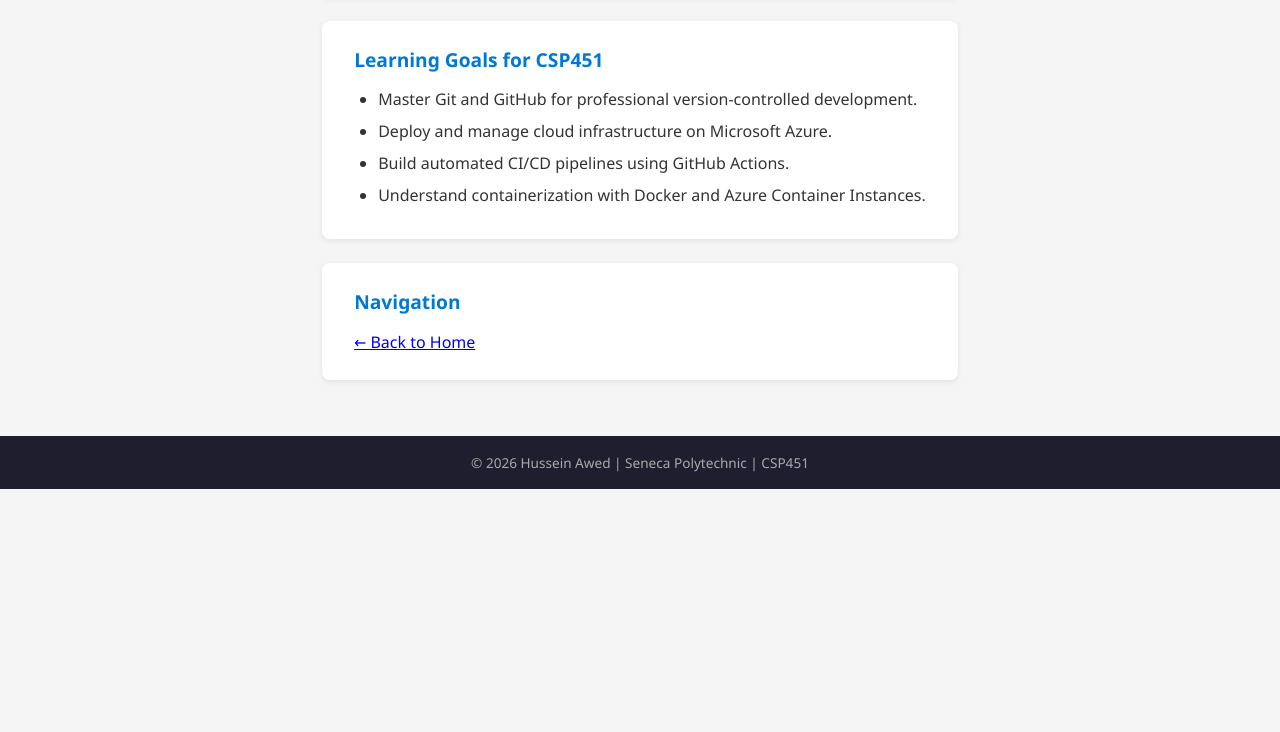
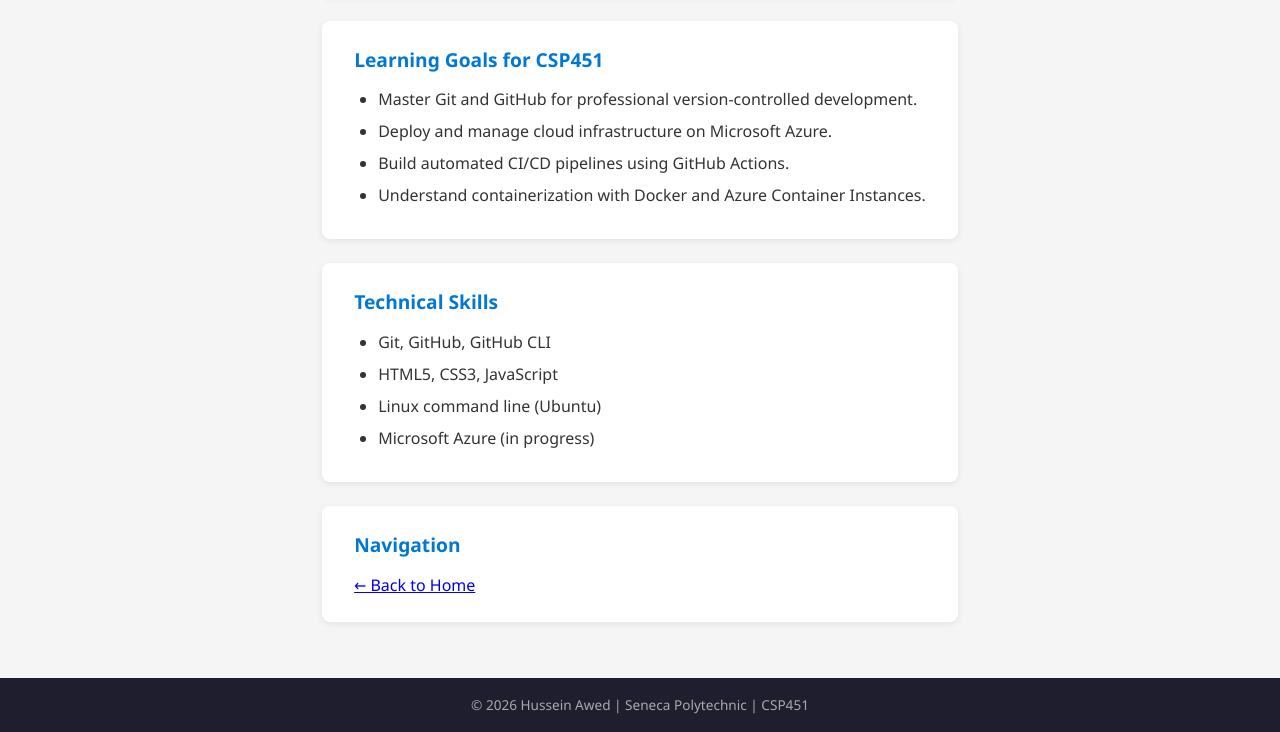
Before and after one commit to hawed-gh/CSP451-CheckPoint1-Awed, a plain HTML site: page about.html in a window 1280 px wide. Shown: the part 679-1411 px from the top of the page. Before the commit the page ends 1168 px from the top, so only its background shows below. Drawn offline with Linux system fonts and the light colour scheme.

Commit message:
feat: create about page HTML structure

```diff
--- a/about.html
+++ b/about.html
@@ -50,6 +50,16 @@
       </section>
 
       <section>
+        <h2>Technical Skills</h2>
+        <ul>
+          <li>Git, GitHub, GitHub CLI</li>
+          <li>HTML5, CSS3, JavaScript</li>
+          <li>Linux command line (Ubuntu)</li>
+          <li>Microsoft Azure (in progress)</li>
+        </ul>
+      </section>
+
+      <section>
         <h2>Navigation</h2>
         <p><a href="index.html">← Back to Home</a></p>
       </section>
```
